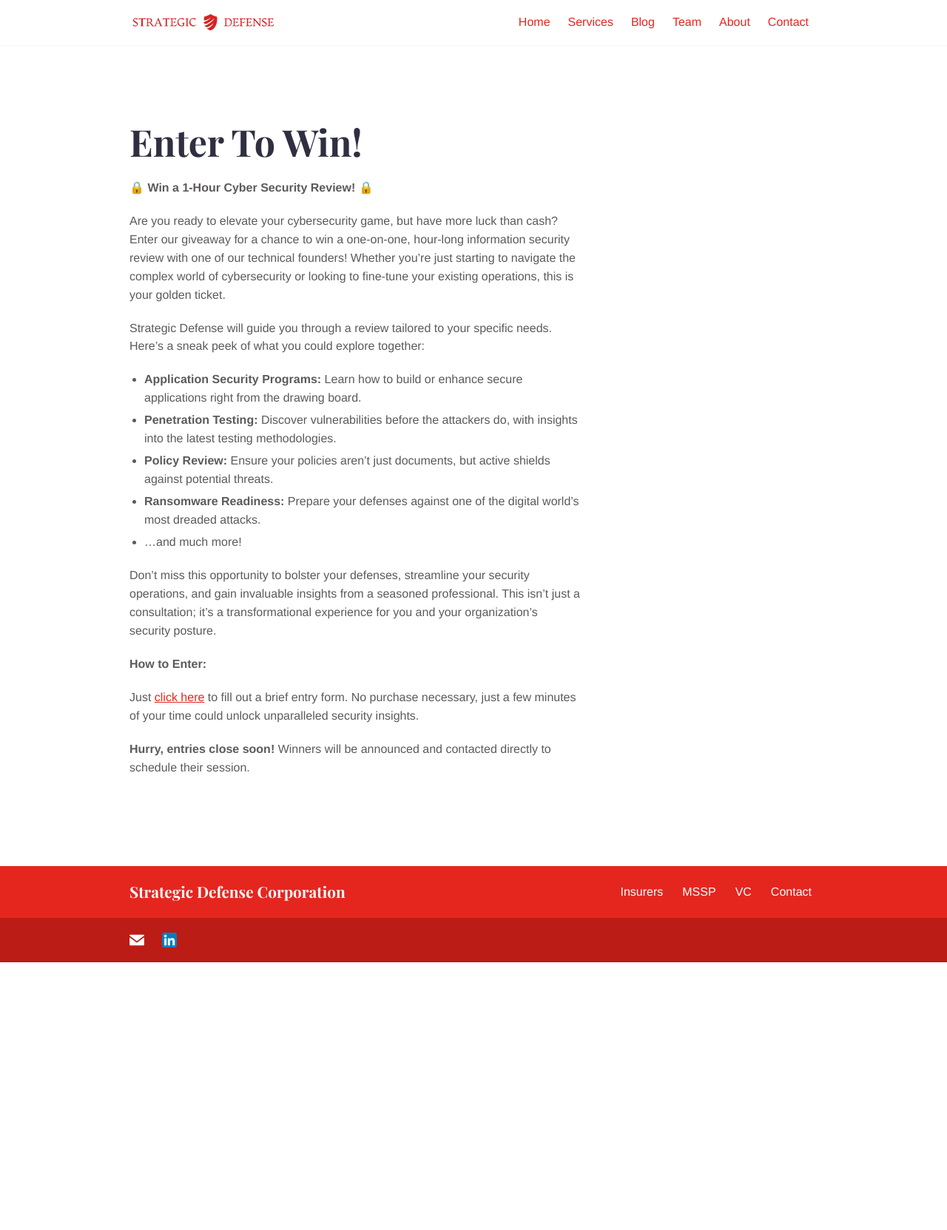
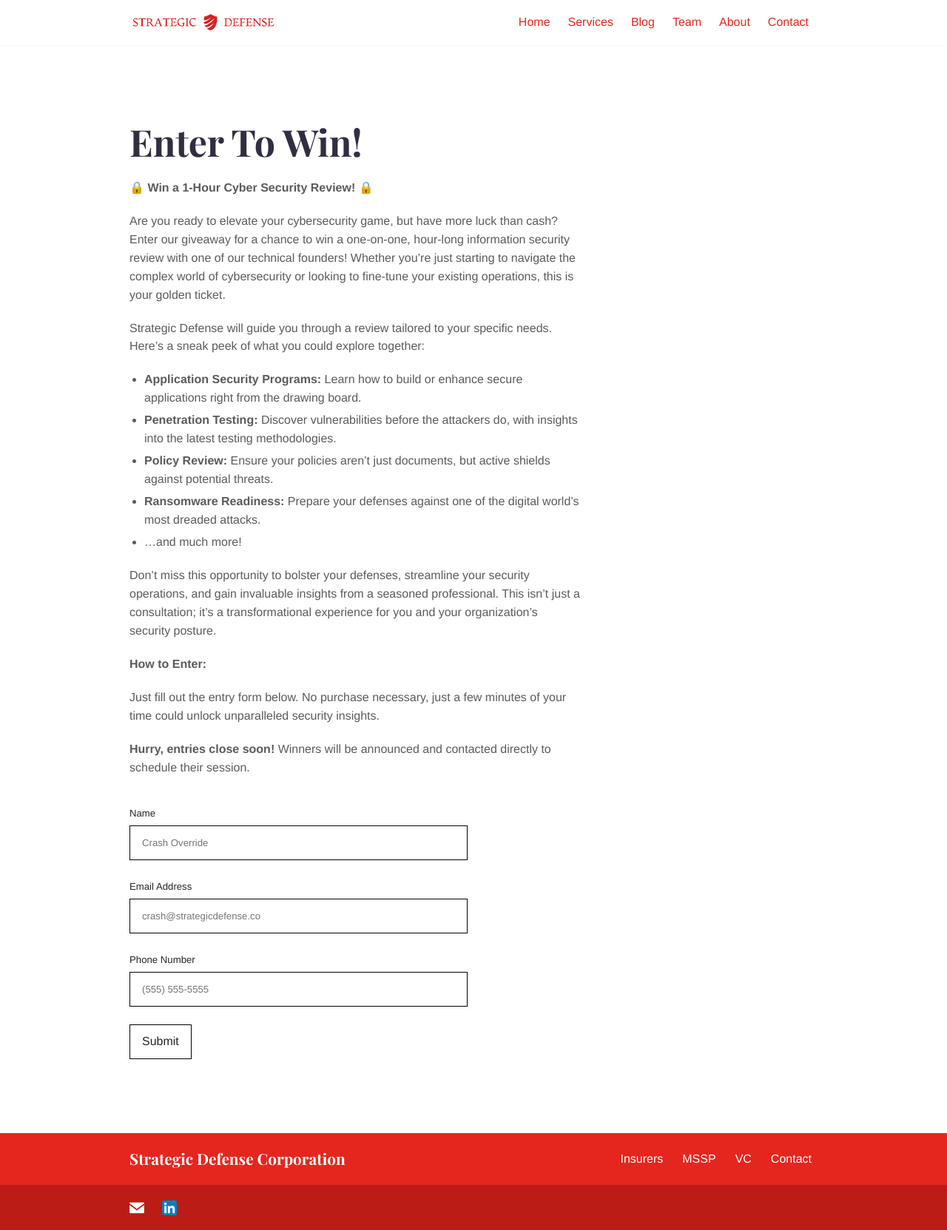
Before and after one commit to strategicdefense/strategicdefense.github.io, a Jekyll site: the page built from spring2024giveaway.md, in a window 1280 px wide. Shown: the whole page at 74% size. Built offline with Jekyll 4.4.1, drawn with Linux system fonts in a browser that asks for light colours; before the commit the page ends 1301 px from its top, so only the background shows below that.

Commit message:
embedding form

```diff
--- /dev/null
+++ b/_includes/giveaway-form.html
@@ -0,0 +1,115 @@
+<form id="fs-frm" name="simple-contact-form" accept-charset="utf-8" action="https://formspree.io/f/myyrnrlj" method="post">
+  <fieldset id="fs-frm-inputs">
+    <label for="full-name">Name</label>
+    <input type="text" name="name" id="full-name" placeholder="Crash Override" required="">
+    <label for="email-address">Email Address</label>
+    <input type="email" name="_replyto" id="email-address" placeholder="crash@strategicdefense.co" required="">
+    <label for="telephone">Phone Number</label>
+    <input type="telephone" name="telephone" id="telephone" placeholder="(555) 555-5555">
+
+    <input type="hidden" name="_subject" id="email-subject" value="Giveaway Form Submission">
+  </fieldset>
+  <input type="submit" value="Submit">
+</form><style>/* reset */
+#fs-frm input,
+#fs-frm select,
+#fs-frm textarea,
+#fs-frm fieldset,
+#fs-frm optgroup,
+#fs-frm label,
+#fs-frm #card-element:disabled {
+  font-family: inherit;
+  font-size: 100%;
+  color: inherit;
+  border: none;
+  border-radius: 0;
+  display: block;
+  width: 75%;
+  padding: 0;
+  margin: 0;
+  -webkit-appearance: none;
+  -moz-appearance: none;
+}
+#fs-frm label,
+#fs-frm legend,
+#fs-frm ::placeholder {
+  font-size: .825rem;
+  margin-bottom: .5rem;
+  padding-top: .2rem;
+  display: flex;
+  align-items: baseline;
+}
+
+/* border, padding, margin, width */
+#fs-frm input,
+#fs-frm select,
+#fs-frm textarea,
+#fs-frm #card-element {
+  border: 1px solid rgba(1,1,1,1.2);
+  background-color: rgba(255,255,255,0.9);
+  padding: .75em 1rem;
+  margin-bottom: 1.5rem;
+}
+#fs-frm input:focus,
+#fs-frm select:focus,
+#fs-frm textarea:focus {
+  background-color: white;
+  outline-style: solid;
+  outline-width: thin;
+  outline-color: grey;
+  outline-offset: -1px;
+}
+#fs-frm [type="text"],
+#fs-frm [type="email"],
+#fs-frm [type="telephone"] {
+  width: 100%;
+}
+#fs-frm [type="button"],
+#fs-frm [type="submit"],
+#fs-frm [type="reset"] {
+  width: auto;
+  cursor: pointer;
+  -webkit-appearance: button;
+  -moz-appearance: button;
+  appearance: button;
+}
+#fs-frm [type="button"]:focus,
+#fs-frm [type="submit"]:focus,
+#fs-frm [type="reset"]:focus {
+  outline: none;
+}
+#fs-frm [type="submit"],
+#fs-frm [type="reset"] {
+  margin-bottom: 0;
+}
+#fs-frm select {
+  text-transform: none;
+}
+
+#fs-frm [type="checkbox"] {
+  -webkit-appearance: checkbox;
+  -moz-appearance: checkbox;
+  appearance: checkbox;
+  display: inline-block;
+  width: auto;
+  margin: 0 .5em 0 0 !important;
+}
+
+/* address, locale */
+#fs-frm fieldset.locale input[name="city"],
+#fs-frm fieldset.locale select[name="state"],
+#fs-frm fieldset.locale input[name="postal-code"] {
+  display: inline;
+}
+#fs-frm fieldset.locale input[name="city"] {
+  width: 52%;
+}
+#fs-frm fieldset.locale select[name="state"],
+#fs-frm fieldset.locale input[name="postal-code"] {
+  width: 20%;
+}
+#fs-frm fieldset.locale input[name="city"],
+#fs-frm fieldset.locale select[name="state"] {
+  margin-right: 3%;
+}
+</style>
--- a/spring2024giveaway.md
+++ b/spring2024giveaway.md
@@ -22,6 +22,9 @@ Don’t miss this opportunity to bolster your defenses, streamline your security
 
 **How to Enter:**
 
-Just [click here](https://forms.office.com/r/hZ2aHAh0s6) to fill out a brief entry form. No purchase necessary, just a few minutes of your time could unlock unparalleled security insights.
+Just fill out the entry form below. No purchase necessary, just a few minutes of your time could unlock unparalleled security insights.
 
 **Hurry, entries close soon!** Winners will be announced and contacted directly to schedule their session.
+
+---
+{% include giveaway-form.html %}
```
Also changed, not shown: 1 other file.
